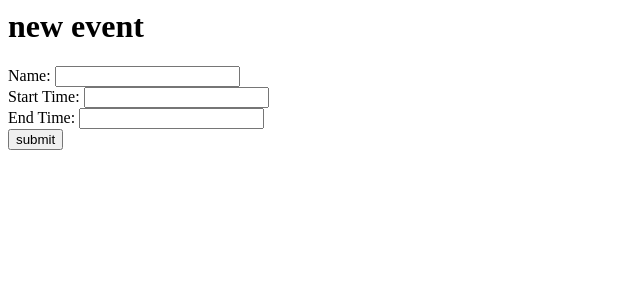
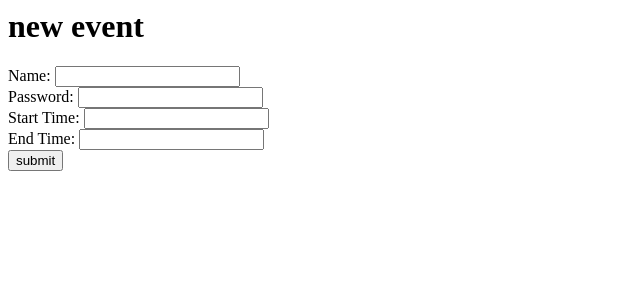
Before and after one commit to cindyyu/shindig, a Flask app: template app/templates/events_create.html in a window 1280 px wide. Shown: the top 300 px of the page, without its empty margins (0-640 px from the left). Run offline with Flask 2, Linux system fonts and the light colour scheme; the template is opened without the code that fills it: values that come from a table or form of the project are taken from there, others are empty.

Commit message:
Add password requirement for joining events.

```diff
--- a/app/datastore.py
+++ b/app/datastore.py
@@ -49,6 +49,7 @@ class Event(db.Model):
   start_time = db.Column(db.DateTime)
   end_time = db.Column(db.DateTime)
   location = db.Column(db.String)
+  password = db.Column(db.String)
   user_id = db.Column(db.Integer, db.ForeignKey('user.user_id'))
   attendees = db.relationship(
     'User',
--- a/app/forms.py
+++ b/app/forms.py
@@ -4,7 +4,11 @@ from wtforms import Form, StringField, DateTimeField
 class EventCreateForm(Form):
   name = StringField('Name')
   start = DateTimeField('Start Time')
+  password = StringField('Password')
   end = DateTimeField('End Time')
+
+class EventJoinForm(Form):
+  password = StringField('Password')
 
 class EventPreferenceForm(Form):
   start = DateTimeField('Start Time')
--- a/app/templates/events_create.html
+++ b/app/templates/events_create.html
@@ -3,6 +3,7 @@
 <h1>new event</h1>
 <form method="post" action="create">
     <div>{{ form.name.label }}: {{ form.name }}</div>
+    <div>{{ form.password.label }}: {{ form.password }}</div>
     <div>{{ form.start.label }}: {{ form.start }}</div>
     <div>{{ form.end.label }}: {{ form.end }}</div>
     <input type="submit" name="submit" value="submit" />
--- a/app/views.py
+++ b/app/views.py
@@ -3,10 +3,11 @@ from flask_login import login_required, current_user
 from app import app
 from app import db
 from app import forms
-from forms import EventCreateForm, EventPreferenceForm
+from forms import EventCreateForm, EventPreferenceForm, EventJoinForm
 from app import datastore
 from datastore import Event, User, attendance, Preference
 from sqlalchemy import desc
+from passlib.hash import sha256_crypt
 
 def is_attendee_or_host(user, event):
   if user == event.host or user in event.attendees :
@@ -51,7 +52,8 @@ def events_create():
   form = EventCreateForm(request.form)
   # if form was submitted
   if request.method == 'POST' and form.validate():
-    new_event = Event(name=form.name.data, host=current_user, start_time=form.start.data, end_time=form.end.data)
+    password = sha256_crypt.encrypt(form.password.data)
+    new_event = Event(name=form.name.data, host=current_user, start_time=form.start.data, end_time=form.end.data, password=password)
     db.session.add(new_event)
     db.session.commit()
     return str(attendance)
@@ -60,16 +62,23 @@ def events_create():
     return render_template('events_create.html', form=form)
 
 # Join Event: allows user to join an event *** TO ADD: PASSWORD TO JOIN ***
-@app.route('/events/join/<int:event_id>')
+@app.route('/events/join/<int:event_id>', methods=['GET', 'POST'])
 @login_required
 def events_join(event_id):
+  form = EventJoinForm(request.form)
   event = Event.query.filter(Event.id == event_id).first()
   # check if current user is already attendee or host
   # if not, add them
   if current_user not in event.attendees and current_user != event.host :
-    event.attendees.append(current_user)
-    db.session.commit()
-    return 'you have joined!'
+    if request.method == 'POST' and form.validate():
+      if sha256_crypt.verify(form.password.data, event.password) :
+        event.attendees.append(current_user)
+        db.session.commit()
+        return 'you have joined!'
+      else :
+        return 'wrong pass yo'
+    else :
+      return render_template('events_join.html', form=form, event_id=event_id)
   else :
     return redirect(url_for('events_view', event_id=event_id))
 
```
Also changed, not shown: app/templates/events_join.html (added, +8 -0 lines).
